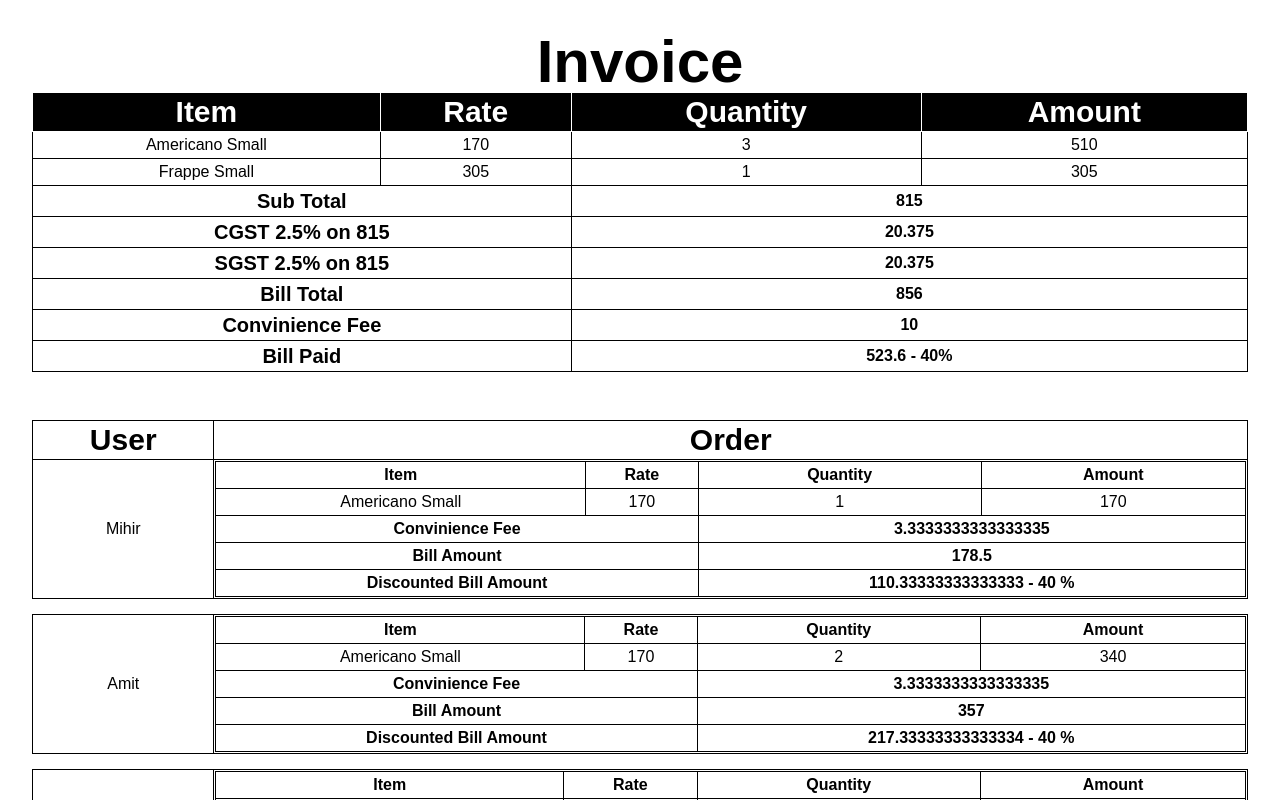
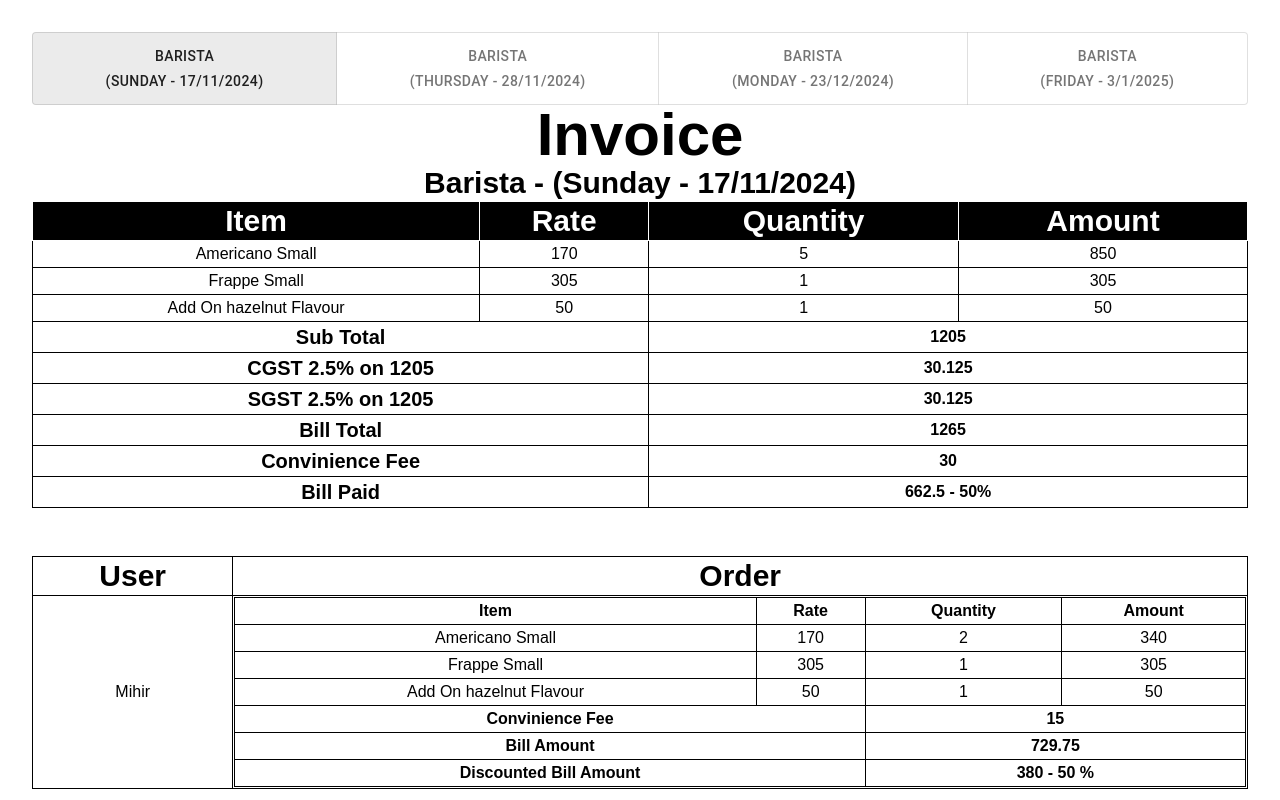
Before and after one commit to ranemihirk/bill-distributor, a Next.js app: page /bills/new in a window 1280 px wide. Shown: the top 800 px of the page. Built offline with nearby package versions, Linux system fonts and the light colour scheme.

Commit message:
Updated the way I display bills for new page

```diff
--- a/app/bills/new/BillToUserInfo.tsx
+++ b/app/bills/new/BillToUserInfo.tsx
@@ -1,36 +1,10 @@
 import React, { lazy, useRef, useEffect, useState } from "react";
-
-type UsersProp = {
-  id: number;
-  name: string;
-};
-
-type ItemsProp = {
-  id: number;
-  name: string;
-  price: number;
-  quantity: number;
-};
-
-type ItemsQuantityProp = {
-  itemId: number;
-  quantity: number;
-};
-
-type UserItemProp = {
-  userId: number;
-  items: ItemsQuantityProp[];
-};
-
-type TaxProp = {
-  taxType: string;
-  taxPercentage: number;
-};
+import { UsersProp, ItemsProps, UserToItemsProp } from "@/app/types";
 
 type BillToUserInfoProp = {
   users: UsersProp[] | null;
-  items: ItemsProp[] | null;
-  itemsToUser: UserItemProp[] | null;
+  items: ItemsProps[] | null;
+  itemsToUser: UserToItemsProp[] | null;
   extraFee: number;
   billPaid: number;
   billTotal: number;
@@ -72,7 +46,6 @@ export default function BillToUserInfo({
 
   const getCurrentUserTotal = (currentItems: CurrentItemsToUsers[]) => {
     let billTotal: number = 0;
-
     currentItems.map((item) => {
       billTotal = billTotal + item.itemPrice * item.itemQuantity;
     });
@@ -91,7 +64,7 @@ export default function BillToUserInfo({
             if (newTest && newTest != null) {
               const newResult: CurrentItemsToUsers = {
                 itemName: newTest.name,
-                itemPrice: newTest.price,
+                itemPrice: newTest.rate,
                 itemQuantity: current.quantity,
               };
               currentUserToItems.push(newResult);
@@ -127,12 +100,12 @@ export default function BillToUserInfo({
         users &&
         items &&
         currentItemsToUser.length > 0 &&
-        currentItemsToUser.map((current) => (
+        currentItemsToUser.map((current, key) => (
           <>
-            <tr>
+            <tr key={`itemToUser_${key}`}>
               <td className="border">{current.user?.name}</td>
               <td className="border">
-                <table className="w-full">
+                <table className="w-full" key={`itemToUserTable_${key}`}>
                   <tr>
                     <th className="border">Item</th>
                     <th className="border">Rate</th>
--- a/app/bills/new/billData.ts
+++ b/app/bills/new/billData.ts
@@ -1,158 +1,194 @@
-export type UsersProp = {
-  id: number;
-  name: string;
-};
-export type ItemsProp = {
-  id: number;
-  name: string;
-  price: number;
-  quantity: number;
-};
-export type ItemsQuantityProp = {
-  itemId: number;
-  quantity: number;
-};
-export type UserItemProp = {
-  userId: number;
-  items: ItemsQuantityProp[];
-};
-export type TaxProp = {
-  taxType: string;
-  taxPercentage: number;
-};
-export interface ItemsToUserProp {
-  users: UsersProp[];
-  items: ItemsProp[];
-  current: UserItemProp;
-}
+import { MainBillProps, UsersProp, ItemsProps, TaxesProp } from "@/app/types";
 
-// Bill No. 1
-
-// export const defaultUsers: UsersProp[] = [
-//   {
-//     id: 1,
-//     name: "Mihir",
-//   },
-//   {
-//     id: 2,
-//     name: "Amit",
-//   },
-//   {
-//     id: 3,
-//     name: "Shivani",
-//   },
-// ];
-// export const defaultItems: ItemsProp[] = [
-//   {
-//     id: 1,
-//     name: "Americano Small",
-//     price: 170,
-//     quantity: 5,
-//   },
-//   {
-//     id: 2,
-//     name: "Frappe Small",
-//     price: 305,
-//     quantity: 1,
-//   },
-//   {
-//     id: 3,
-//     name: "Add On hazelnut Flavour",
-//     price: 50,
-//     quantity: 1,
-//   },
-// ];
-// export const defaultUserItems: UserItemProp[] = [
-//   {
-//     userId: 1,
-//     items: [
-//       { itemId: 1, quantity: 2 },
-//       { itemId: 2, quantity: 1 },
-//       { itemId: 3, quantity: 1 },
-//     ],
-//   },
-//   {
-//     userId: 2,
-//     items: [{ itemId: 1, quantity: 3 }],
-//   },
-// ];
-
-// export const extraFee = 30;
-// export const billPaid = 662.5;
-
-// Bill No. 2
-
-// export const defaultUsers: UsersProp[] = [
-//   {
-//     id: 1,
-//     name: "Mihir",
-//   },
-//   {
-//     id: 2,
-//     name: "Amit",
-//   },
-//   {
-//     id: 3,
-//     name: "Rhea",
-//   },
-// ];
-// export const defaultItems: ItemsProp[] = [
-//   {
-//     id: 1,
-//     name: "Americano Small",
-//     price: 170,
-//     quantity: 3,
-//   },
-//   {
-//     id: 2,
-//     name: "Frappe Small",
-//     price: 305,
-//     quantity: 4,
-//   },
-//   {
-//     id: 3,
-//     name: "Add On Vanilla Flavour",
-//     price: 50,
-//     quantity: 4,
-//   },
-//   {
-//     id: 4,
-//     name: "Frappe Small",
-//     price: 305,
-//     quantity: 1,
-//   },
-//   {
-//     id: 5,
-//     name: "Mocha Regular",
-//     price: 285,
-//     quantity: 2,
-//   },
-// ];
-// export const defaultUserItems: UserItemProp[] = [
-//   {
-//     userId: 1,
-//     items: [
-//       { itemId: 1, quantity: 1 },
-//       { itemId: 2, quantity: 3 },
-//       { itemId: 3, quantity: 3 },
-//     ],
-//   },
-//   {
-//     userId: 2,
-//     items: [{ itemId: 1, quantity: 2 },{ itemId: 4, quantity: 1 }],
-//   },
-//   {
-//     userId: 3,
-//     items: [{ itemId: 5, quantity: 2 },{ itemId: 2, quantity: 1 }, { itemId: 3, quantity: 1 }],
-//   },
-// ];
-
-// export const extraFee = 50;
-// export const billPaid = 2108.7;
-
-// Bill No. 3
-
-export const defaultUsers: UsersProp[] = [
+export const bills: MainBillProps[] = [
+  {
+    id: 1,
+    title: "Barista",
+    billTotal: 1265,
+    dated: new Date("11/17/2024"),
+    billAmountPaid: 662.5,
+    items: [
+      {
+        id: 1,
+        name: "Americano Small",
+        rate: 170,
+        quantity: 5,
+      },
+      {
+        id: 2,
+        name: "Frappe Small",
+        rate: 305,
+        quantity: 1,
+      },
+      {
+        id: 3,
+        name: "Add On hazelnut Flavour",
+        rate: 50,
+        quantity: 1,
+      },
+    ],
+    taxes: [
+      {
+        id: 1,
+        taxType: "CGST",
+        taxPercentage: 2.5,
+      },
+      {
+        id: 2,
+        taxType: "SGST",
+        taxPercentage: 2.5,
+      },
+    ],
+    users: [
+      {
+        id: 1,
+        name: "Mihir",
+      },
+      {
+        id: 2,
+        name: "Amit",
+      },
+    ],
+    userToItems: [
+      {
+        userId: 1,
+        items: [
+          { itemId: 1, quantity: 2 },
+          { itemId: 2, quantity: 1 },
+          { itemId: 3, quantity: 1 },
+        ],
+      },
+      {
+        userId: 2,
+        items: [{ itemId: 1, quantity: 3 }],
+      },
+    ],
+    extraFee: [{ feeAmount: 30 }],
+  },
+  {
+    id: 2,
+    title: "Barista",
+    billTotal: 2941,
+    dated: new Date("11/28/2024"),
+    billAmountPaid: 2108.7,
+    items: [
+      {
+        id: 1,
+        name: "Americano Small",
+        rate: 170,
+        quantity: 3,
+      },
+      {
+        id: 2,
+        name: "Frappe Small",
+        rate: 305,
+        quantity: 4,
+      },
+      {
+        id: 3,
+        name: "Add On Vanilla Flavour",
+        rate: 50,
+        quantity: 4,
+      },
+      {
+        id: 4,
+        name: "Frappe Small",
+        rate: 305,
+        quantity: 1,
+      },
+      {
+        id: 5,
+        name: "Mocha Regular",
+        rate: 285,
+        quantity: 2,
+      },
+    ],
+    taxes: [
+      {
+        id: 1,
+        taxType: "CGST",
+        taxPercentage: 2.5,
+      },
+      {
+        id: 2,
+        taxType: "SGST",
+        taxPercentage: 2.5,
+      },
+    ],
+    users: [
+      {
+        id: 1,
+        name: "Mihir",
+      },
+      {
+        id: 2,
+        name: "Amit",
+      },
+      {
+        id: 3,
+        name: "Rhea",
+      },
+    ],
+    userToItems: [
+      {
+        userId: 1,
+        items: [
+          { itemId: 1, quantity: 1 },
+          { itemId: 2, quantity: 3 },
+          { itemId: 3, quantity: 3 },
+        ],
+      },
+      {
+        userId: 2,
+        items: [
+          { itemId: 1, quantity: 2 },
+          { itemId: 4, quantity: 1 },
+        ],
+      },
+      {
+        userId: 3,
+        items: [
+          { itemId: 5, quantity: 2 },
+          { itemId: 2, quantity: 1 },
+          { itemId: 3, quantity: 1 },
+        ],
+      },
+    ],
+    extraFee: [{ feeAmount: 50 }],
+  },
+  {
+    id: 3,
+    title: "Barista",
+    billTotal: 856,
+    dated: new Date("12/23/2024"),
+    billAmountPaid: 523.6,
+    items: [
+      {
+        id: 1,
+        name: "Americano Small",
+        rate: 170,
+        quantity: 3,
+      },
+      {
+        id: 2,
+        name: "Frappe Small",
+        rate: 305,
+        quantity: 1,
+      },
+    ],
+    taxes: [
+      {
+        id: 1,
+        taxType: "CGST",
+        taxPercentage: 2.5,
+      },
+      {
+        id: 2,
+        taxType: "SGST",
+        taxPercentage: 2.5,
+      },
+    ],
+    users: [
       {
         id: 1,
         name: "Mihir",
@@ -165,27 +201,11 @@ export const defaultUsers: UsersProp[] = [
         id: 3,
         name: "Yash",
       },
-];
-export const defaultItems: ItemsProp[] = [
-  {
-    id: 1,
-    name: "Americano Small",
-    price: 170,
-    quantity: 3,
-  },
-  {
-    id: 2,
-    name: "Frappe Small",
-    price: 305,
-    quantity: 1,
-  },
-];
-export const defaultUserItems: UserItemProp[] = [
+    ],
+    userToItems: [
       {
         userId: 1,
-    items: [
-      { itemId: 1, quantity: 1 },
-    ],
+        items: [{ itemId: 1, quantity: 1 }],
       },
       {
         userId: 2,
@@ -195,18 +215,55 @@ export const defaultUserItems: UserItemProp[] = [
         userId: 3,
         items: [{ itemId: 2, quantity: 1 }],
       },
-];
-
-export const extraFee = 10;
-export const billPaid = 523.6;
-
-export const defaultTaxes: TaxProp[] = [
+    ],
+    extraFee: [{ feeAmount: 10 }],
+  },
   {
+    id: 4,
+    title: "Barista",
+    billTotal: 893,
+    dated: new Date("01/03/2025"),
+    billAmountPaid: 635.1,
+    items: [
+      {
+        id: 1,
+        name: "Americano Small",
+        rate: 170,
+        quantity: 5,
+      },
+    ],
+    taxes: [
+      {
+        id: 1,
         taxType: "CGST",
         taxPercentage: 2.5,
       },
       {
+        id: 2,
         taxType: "SGST",
         taxPercentage: 2.5,
       },
+    ],
+    users: [
+      {
+        id: 1,
+        name: "Mihir",
+      },
+      {
+        id: 2,
+        name: "Amit",
+      },
+    ],
+    userToItems: [
+      {
+        userId: 1,
+        items: [{ itemId: 1, quantity: 3 }],
+      },
+      {
+        userId: 2,
+        items: [{ itemId: 1, quantity: 2 }],
+      },
+    ],
+    extraFee: [{ feeAmount: 10 }],
+  },
 ];
--- a/app/bills/new/page.tsx
+++ b/app/bills/new/page.tsx
@@ -1,37 +1,50 @@
 "use client";
-import React, { lazy, useRef, useEffect, useState } from "react";
+import React, {
+  lazy,
+  useRef,
+  useEffect,
+  useState,
+  SyntheticEvent,
+} from "react";
+import ToggleButton from "@mui/material/ToggleButton";
+import ToggleButtonGroup from "@mui/material/ToggleButtonGroup";
+import { useBillContext } from "@/app/BillContext";
 import BillToUserInfo from "./BillToUserInfo";
 import {
+  MainBillProps,
   UsersProp,
-  ItemsProp,
-  TaxProp,
-  UserItemProp,
-  defaultUsers,
-  defaultItems,
-  defaultUserItems,
-  defaultTaxes,
-  extraFee,
-  billPaid,
-} from "./billData";
+  ItemsProps,
+  TaxesProp,
+  UserToItemsProp,
+} from "@/app/types";
+import { bills } from "./billData";
 
 export default function BillPage() {
+  const { isLargeScreen } = useBillContext();
+
+  const [bill, setBill] = useState<MainBillProps | null>(null);
   const [users, setUsers] = useState<UsersProp[] | null>(null); // Change 'defaultUsers' to null when actual users can be added.
-  const [items, setItems] = useState<ItemsProp[] | null>(null); // Change 'defaultUsers' to null when actual users can be added.
-  const [taxes, setTaxes] = useState<TaxProp[] | null>(null); // Change 'defaultUsers' to null when actual users can be added.
-  const [itemsToUser, setItemsToUser] = useState<UserItemProp[] | null>(null); // Change 'defaultUsers' to null when actual users can be added.
+  const [items, setItems] = useState<ItemsProps[] | null>(null); // Change 'defaultUsers' to null when actual users can be added.
+  const [taxes, setTaxes] = useState<TaxesProp[] | null>(null); // Change 'defaultUsers' to null when actual users can be added.
+  const [itemsToUser, setItemsToUser] = useState<UserToItemsProp[] | null>(
+    null
+  ); // Change 'defaultUsers' to null when actual users can be added.
   const [subTotal, setSubTotal] = useState<number>(0);
   const [billTotal, setBillTotal] = useState<number>(0);
+
   const subTotalRef = useRef<number>(0);
   const taxTotalRef = useRef<number>(0);
+
   function calculateSubTotal() {
     if (items != null && items?.length > 0) {
       let current = 0;
       items?.forEach((item) => {
-        subTotalRef.current = subTotalRef.current + item.price * item.quantity;
+        subTotalRef.current = subTotalRef.current + item.rate * item.quantity;
       });
       setSubTotal(subTotalRef.current);
     }
   }
+
   function calculateBillTotal() {
     if (taxes != null && taxes?.length > 0) {
       let current = 0;
@@ -43,24 +56,84 @@ export default function BillPage() {
       setBillTotal(Math.round(subTotal + taxTotalRef.current));
     }
   }
+
   useEffect(() => {
-    setUsers(defaultUsers);
-    setTaxes(defaultTaxes);
-    setItems(defaultItems);
-    setItemsToUser(defaultUserItems);
-  }, []);
+    if (bill != null) {
+      setUsers(bill.users);
+      setTaxes(bill.taxes);
+      setItems(bill.items);
+      setItemsToUser(bill.userToItems);
+    }
+  }, [bill]);
+
   useEffect(() => {
-    // console.log("items: ", items);
     subTotalRef.current = 0;
     taxTotalRef.current = 0;
     calculateSubTotal();
   }, [items]);
+
   useEffect(() => {
     calculateBillTotal();
   }, [subTotal]);
+
+  const [alignment, setAlignment] = React.useState<number | null>(0);
+
+  const handleAlignment = (
+    event: React.MouseEvent<HTMLElement>,
+    newAlignment: string | null
+  ) => {
+    setAlignment(Number(newAlignment));
+    setBill(bills[Number(newAlignment)]);
+  };
+
+  useEffect(() => {
+    if (alignment != null) {
+      setBill(bills[alignment]);
+    }
+  }, []);
+
   return (
+    <>
+      <ToggleButtonGroup
+        value={alignment}
+        exclusive
+        onChange={handleAlignment}
+        aria-label="text alignment"
+        className={`w-full justify-center ${!isLargeScreen && "flex-wrap"}`}
+      >
+        {bills.map((bill, key) => (
+          <ToggleButton
+            key={key}
+            value={key}
+            aria-label="left aligned"
+            className="grow"
+          >
+            {bill.title}
+            <br />(
+            {`${bill.dated.toLocaleString("default", {
+              weekday: "long",
+            })} - ${bill.dated.getDate()}/${
+              bill.dated.getMonth() + 1
+            }/${bill.dated.getFullYear()}`}
+            )
+          </ToggleButton>
+        ))}
+      </ToggleButtonGroup>
       <div>
-      <h1 className="text-4xl lg:text-6xl font-bold text-center">Invoice</h1>
+        {bill != null && (
+          <>
+            <h1 className="text-4xl lg:text-6xl font-bold text-center">
+              Invoice
+            </h1>
+            <h3 className="text-2xl lg:text-3xl font-bold text-center">
+              {bill.title} - (
+              {`${bill.dated.toLocaleString("default", {
+                weekday: "long",
+              })} - ${bill.dated.getDate()}/${
+                bill.dated.getMonth() + 1
+              }/${bill.dated.getFullYear()}`}
+              )
+            </h3>
             <table className="table-auto w-full text-center">
               <tr className="lg:text-3xl bg-black text-white dark:bg-white dark:text-black">
                 <th className="border">Item</th>
@@ -68,14 +141,14 @@ export default function BillPage() {
                 <th className="border">Quantity</th>
                 <th className="border">Amount</th>
               </tr>
-        {items != null &&
-          items.length > 0 &&
-          items.map((item) => (
+              {bill.items != null &&
+                bill.items.length > 0 &&
+                bill.items.map((item) => (
                   <tr key={"item_" + item.id}>
                     <td className="border">{item.name}</td>
-              <td className="border">{item.price}</td>
+                    <td className="border">{item.rate}</td>
                     <td className="border">{item.quantity}</td>
-              <td className="border">{item.price * item.quantity}</td>
+                    <td className="border">{item.rate * item.quantity}</td>
                   </tr>
                 ))}
               <tr>
@@ -86,9 +159,9 @@ export default function BillPage() {
                   {subTotal}
                 </th>
               </tr>
-        {taxes != null &&
-          taxes.length > 0 &&
-          taxes.map((item) => (
+              {bill.taxes != null &&
+                bill.taxes.length > 0 &&
+                bill.taxes.map((item) => (
                   <tr key={"tax_" + item.taxType}>
                     <th className="border lg:text-xl" colSpan={2}>
                       {item.taxType} {item.taxPercentage}% on {subTotal}
@@ -111,7 +184,7 @@ export default function BillPage() {
                   Convinience Fee
                 </th>
                 <th className="border" colSpan={2}>
-            {extraFee}
+                  {bill.extraFee[0].feeAmount}
                 </th>
               </tr>
               <tr>
@@ -119,21 +192,30 @@ export default function BillPage() {
                   Bill Paid
                 </th>
                 <th className="border" colSpan={2}>
-            {billPaid} -{" "}
-            {100 - Math.round(((billPaid - extraFee) / billTotal) * 100)}%
+                  {bill.billAmountPaid} -{" "}
+                  {100 -
+                    Math.round(
+                      ((bill.billAmountPaid - bill.extraFee[0].feeAmount) /
+                        billTotal) *
+                        100
+                    )}
+                  %
                 </th>
               </tr>
             </table>
             <br />
             <br />
             <BillToUserInfo
-        users={users}
-        items={items}
-        itemsToUser={itemsToUser}
-        extraFee={extraFee}
-        billPaid={billPaid}
-        billTotal={billTotal}
+              users={bill.users}
+              items={bill.items}
+              itemsToUser={bill.userToItems}
+              extraFee={bill.extraFee[0].feeAmount}
+              billPaid={bill.billAmountPaid}
+              billTotal={bill.billTotal}
             />
+          </>
+        )}
       </div>
+    </>
   );
 }
--- a/app/types.ts
+++ b/app/types.ts
@@ -40,7 +40,7 @@ export type TaxesProp = {
 };
 
 export type ExtraFeeProp = {
-  id: number;
-  feeType: string;
+  // id: number;
+  // feeType: string;
   feeAmount: number;
 };
```
Lines whose indentation alone changed are shown as unchanged.
